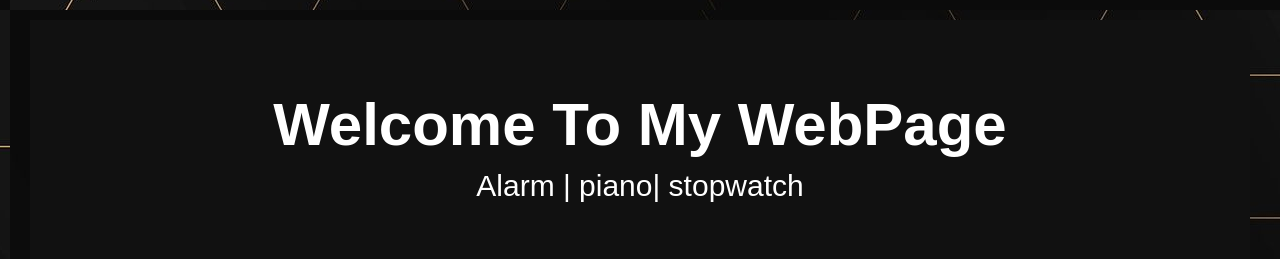
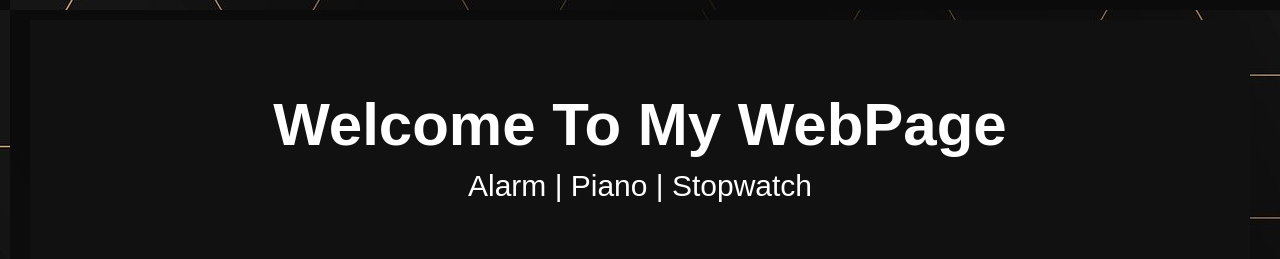
Before and after one commit to neslatn01/My_Web, a plain HTML site: page index.html in a window 1280 px wide. Shown: the top 259 px of the page. Drawn offline with Linux system fonts and the light colour scheme.

Commit message:
Update index.html

```diff
--- a/index.html
+++ b/index.html
@@ -10,7 +10,7 @@
 <body>
     <div class="header">
         <h1>Welcome To My WebPage</h1>
-        <p>Alarm | piano| stopwatch</p>
+        <p>Alarm | Piano | Stopwatch</p>
       </div>
       <div class="container"><a href="./alarm clock/index.html" class="link">
         <img src="a.jpg" alt="Snow" >
```
